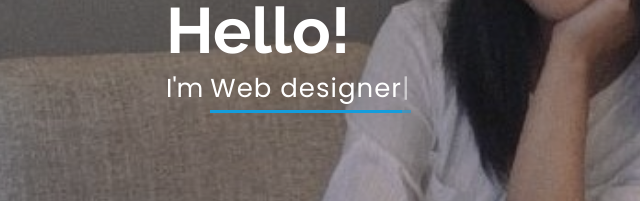
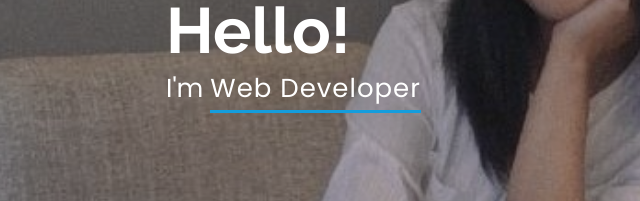
Before and after one commit to Mi-Ki-MK/portfolio, a plain HTML site: page index.html in a window 1280 px wide. Shown: the part 320-521 px from the top of the page, 324-964 px from the left. Drawn offline with nearby package versions, Linux system fonts and the light colour scheme.

Commit message:
Update index.html

```diff
--- a/index.html
+++ b/index.html
@@ -61,7 +61,7 @@
     <section id="hero" class="d-flex flex-column justify-content-center align-items-center">
         <div class="hero-container" data-aos="fade-in">
             <h1>Hello!</h1>
-            <p>I'm <span class="typed" data-typed-items="Programmer, Web designer"></span></p>
+            <p>I'm <span class="typed" data-typed-items="Programmer, Web Developer"></span></p>
         </div>
     </section>
     <!-- End Hero -->
```
